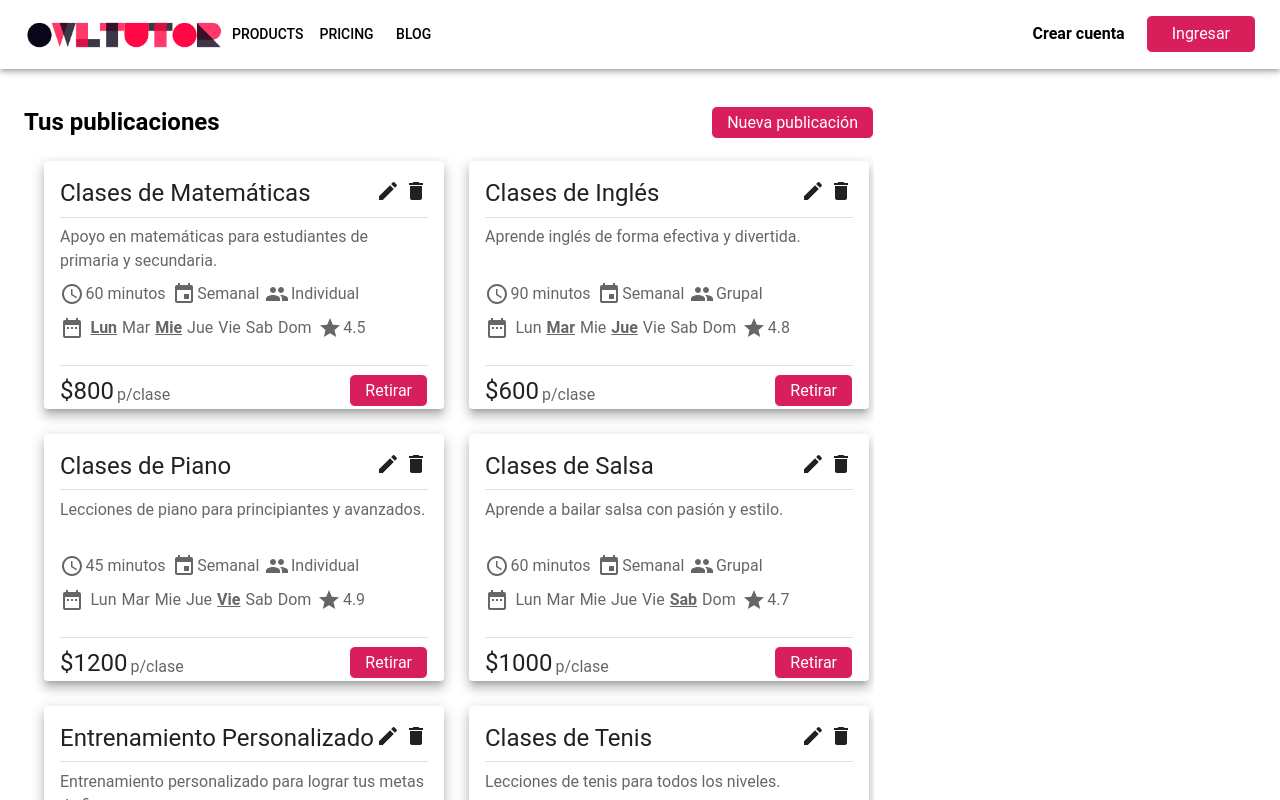
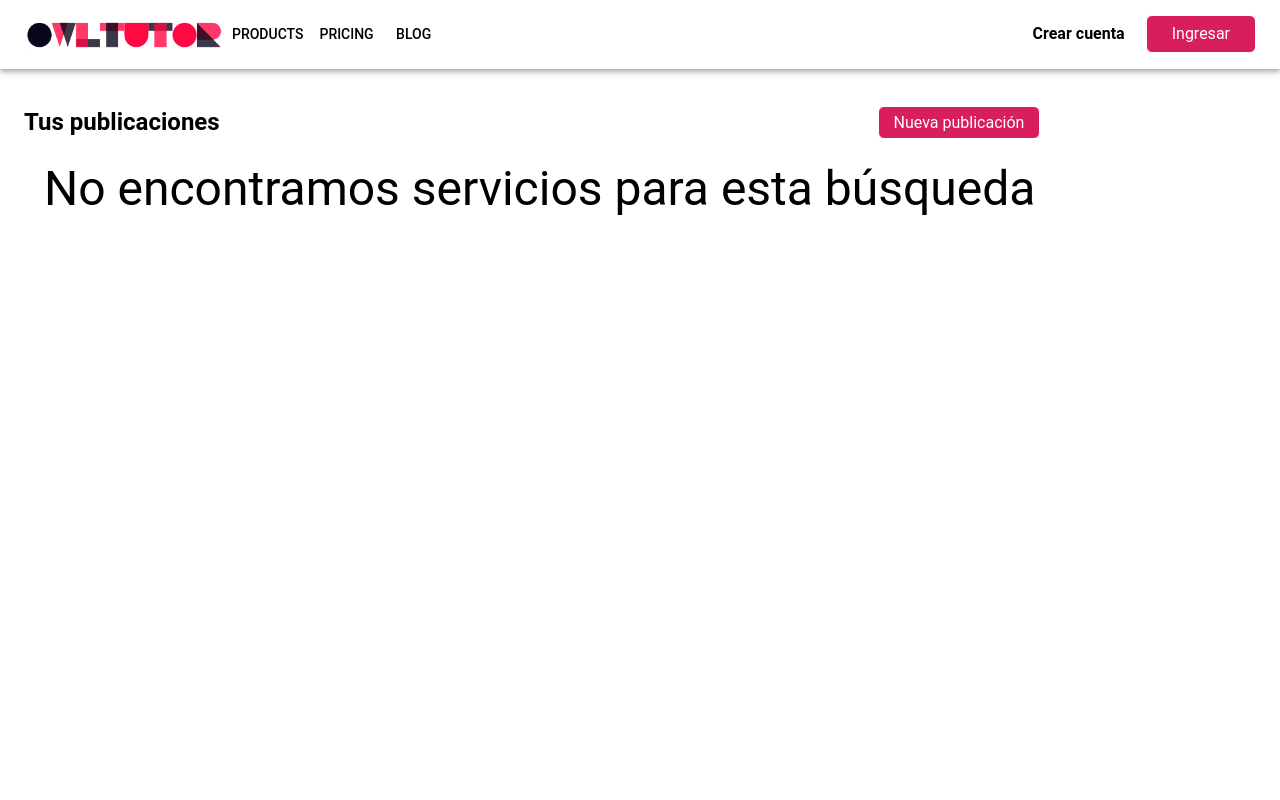
Before and after one commit to asantoro36/Owltutor, a React (Create React App) app: page /profile in a window 1280 px wide. Shown: the top 800 px of the page. Built offline with nearby package versions, Linux system fonts and the light colour scheme.

Commit message:
Use local storage to save services

```diff
--- a/src/components/CategoriesAccordion/CategoriesAccordion.tsx
+++ b/src/components/CategoriesAccordion/CategoriesAccordion.tsx
@@ -2,14 +2,11 @@ import {Accordion, AccordionDetails, AccordionSummary, FormControlLabel, Radio,
 import ExpandMoreIcon from "@mui/icons-material/ExpandMore";
 import Typography from "@mui/material/Typography";
 import * as React from "react";
-import {useState} from "react";
 import {categories} from "../../entities/Categories";
 
 
 
 export const CategoriesAccordion = ({ categorySelected, setCategorySelected }: any) => {
-
-
 
     const handleCategorySelectedOnChange = (value: string) => {
         setCategorySelected(parseInt(value))
--- a/src/components/FilterBar/FilterBar.tsx
+++ b/src/components/FilterBar/FilterBar.tsx
@@ -1,12 +1,9 @@
 import * as React from 'react';
 import "./FilterBar.css"
 import {
-    Accordion,
-    AccordionDetails,
-    AccordionSummary,
     Checkbox, Divider,
     FormControlLabel,
-    FormGroup, Radio, RadioGroup, Slider,
+    FormGroup, Slider,
     Stack
 } from "@mui/material";
 import Typography from "@mui/material/Typography";
@@ -99,10 +96,6 @@ export const FilterBar:  React.FC<FilterBarProps>  = ({ services, setFilteredSer
         setSliderValue(newValue);
     };
 
-    const handleCategorySelectedOnChange = (value: string) => {
-        setCategorySelected(parseInt(value))
-    }
-
     useEffect(() => {
         applyFilters(CATEGORY, categorySelected >= 0);
     }, [categorySelected]);
--- a/src/components/RadioSelector/RadioSelector.tsx
+++ b/src/components/RadioSelector/RadioSelector.tsx
@@ -1,4 +1,4 @@
-import {FormControl, FormControlLabel, FormLabel, MenuItem, Radio, RadioGroup} from "@mui/material";
+import {FormControl, FormControlLabel, FormLabel, Radio, RadioGroup} from "@mui/material";
 import React from "react";
 
 export const RadioSelector = ({ label, selectorName, options, setSelectedOption }: { label: string, selectorName: string, options: any[], setSelectedOption: any }) => {
--- a/src/controller/ServiceController.ts
+++ b/src/controller/ServiceController.ts
@@ -1,13 +1,45 @@
 import {Service} from "../entities/Service";
 
 export const saveService = (service: Service) => {
+    let services = getFromLocalStorage()
     service.id = ServicesList.length
-    ServicesList.push(service)
+    services.push(service)
+    saveInLocalStorage(services)
 }
 
 export const getServices = () => {
-    return ServicesList
+    if(localStorage.getItem("services")===null) {
+        saveInLocalStorage(ServicesList)
+    }
+    return getFromLocalStorage()
 }
+
+export const getUserServices = (userId: string) => {
+    return getFromLocalStorage().filter((service: Service) => service.responsibleId === userId)
+}
+
+const saveInLocalStorage = (services: Service[]) => {
+    try {
+        const servicesJson = JSON.stringify(services);
+        localStorage.setItem("services", servicesJson);
+    } catch (error) {
+        console.error('Error al guardar la lista de servicios en localStorage:', error);
+    }
+};
+
+const getFromLocalStorage = () => {
+    try {
+        const serviciosJson = localStorage.getItem("services");
+        if (serviciosJson) {
+            return JSON.parse(serviciosJson);
+        } else {
+            return [];
+        }
+    } catch (error) {
+        console.error('Error al obtener la lista de servicios desde localStorage:', error);
+        return [];
+    }
+};
 
 const ServicesList: Service[] = [
     {
@@ -18,6 +50,7 @@ const ServicesList: Service[] = [
         type: "INDIVIDUAL",
         frequency: "WEEKLY",
         rating: 4.5,
+        responsibleId: "AnaFonseca@email.com",
         responsible: "Ana Fonseca",
         responsibleExperience: "Soy Ana, y tengo un título en Educación Matemática y más de 10 años de experiencia enseñando matemáticas en escuelas locales. He ayudado a cientos de estudiantes a mejorar sus habilidades matemáticas y alcanzar el éxito académico.",
         duration: "60 minutos",
@@ -34,6 +67,7 @@ const ServicesList: Service[] = [
         type: "GROUP",
         frequency: "WEEKLY",
         rating: 4.8,
+        responsibleId: "David@email.com",
         responsible: "David English",
         responsibleExperience: "Profesor de inglés certificado con 8 años de experiencia. He enseñado en escuelas de idiomas y he trabajado con empresas internacionales, ayudando a mis estudiantes a dominar el inglés y alcanzar sus metas comunicativas.",
         duration: "90 minutos",
@@ -50,6 +84,7 @@ const ServicesList: Service[] = [
         type: "INDIVIDUAL",
         frequency: "WEEKLY",
         rating: 4.9,
+        responsibleId: "elena@email.com",
         responsible: "Elena Vargas",
         responsibleExperience: "Soy Elena, una pianista profesional con más de 15 años de experiencia en la interpretación y la enseñanza de piano. Tengo un grado en Música y he actuado en conciertos internacionales, compartiendo mi pasión por la música con mis estudiantes.",
         duration: "45 minutos",
@@ -66,6 +101,7 @@ const ServicesList: Service[] = [
         type: "GROUP",
         frequency: "WEEKLY",
         rating: 4.7,
+        responsibleId: "carlos@email.com",
         responsible: "Carlos Romero",
         responsibleExperience: "Soy Carlos, un bailarín y coreógrafo de salsa con renombre internacional. He trabajado como instructor de baile en prestigiosas academias y he coreografiado espectáculos en todo el mundo. Mi pasión por la salsa es contagiosa y la comparto en cada clase.",
         duration: "60 minutos",
@@ -82,6 +118,7 @@ const ServicesList: Service[] = [
         type: "INDIVIDUAL",
         frequency: "WEEKLY",
         rating: 4.6,
+        responsibleId: "maria@email.com",
         responsible: "María Sanchez",
         responsibleExperience: "Soy María, una entrenadora certificada en fitness con más de 7 años de experiencia. He trabajado con atletas de alto rendimiento y personas de todas las edades para ayudarles a alcanzar sus objetivos de salud y bienestar. Mi enfoque es personalizado y orientado a resultados.",
         duration: "75 minutos",
@@ -98,6 +135,7 @@ const ServicesList: Service[] = [
         type: "GROUP",
         frequency: "WEEKLY",
         rating: 4.4,
+        responsibleId: "david@email.com",
         responsible: "Juan Perez",
         responsibleExperience: "Soy Juan, un extenista profesional con una amplia trayectoria en el circuito internacional. Además de mi experiencia en competencias, tengo más de 5 años de experiencia como entrenador de tenis, ayudando a mis estudiantes a mejorar su juego y disfrutar del tenis.",
         duration: "90 minutos",
@@ -114,6 +152,7 @@ const ServicesList: Service[] = [
         type: "INDIVIDUAL",
         frequency: "UNIQUE",
         rating: 4.9,
+        responsibleId: "luis@email.com",
         responsible: "Luis Gonzales",
         responsibleExperience: "Soy Luis, un diseñador gráfico con más de 12 años de experiencia en branding y diseño de logotipos. He trabajado con empresas de renombre y startups para crear identidades visuales sólidas y atractivas.",
         duration: "120 minutos",
@@ -130,6 +169,7 @@ const ServicesList: Service[] = [
         type: "INDIVIDUAL",
         frequency: "UNIQUE",
         rating: 1.8,
+        responsibleId: "laura@email.com",
         responsible: "Laura Linas",
         responsibleExperience: "Soy Laura, una desarrolladora web con más de 8 años de experiencia en proyectos personalizados. He trabajado con empresas de diversos sectores y he entregado soluciones web de alta calidad y rendimiento.",
         duration: "180 minutos",
@@ -146,6 +186,7 @@ const ServicesList: Service[] = [
         type: "INDIVIDUAL",
         frequency: "MONTHLY",
         rating: 4.7,
+        responsibleId: "javie@email.com",
         responsible: "Javier Toledo",
         responsibleExperience: "Soy Javier, un asesor financiero con más de 15 años de experiencia en instituciones bancarias de renombre. He ayudado a individuos y familias a alcanzar sus metas financieras a través de estrategias de inversión y planificación fiscal personalizadas.",
         duration: "90 minutos",
@@ -162,6 +203,7 @@ const ServicesList: Service[] = [
         type: "INDIVIDUAL",
         frequency: "UNIQUE",
         rating: 4.1,
+        responsibleId: "eva@email.com",
         responsible: "Eva Zamora",
         responsibleExperience: "Soy Eva, una diseñadora de interiores con una sólida formación y más de 10 años de experiencia en diseño residencial. He trabajado en proyectos de viviendas y apartamentos de lujo, creando ambientes que reflejan la personalidad y las necesidades de mis clientes.",
         duration: "180 minutos",
@@ -178,6 +220,7 @@ const ServicesList: Service[] = [
         type: "GROUP",
         frequency: "WEEKLY",
         rating: 2.6,
+        responsibleId: "marta@email.com",
         responsible: "Marta Alvarez",
         responsibleExperience: "Soy Marta, una experta en marketing digital con una amplia trayectoria en agencias de marketing y startups exitosas. Durante los últimos 7 años, he dirigido campañas exitosas en línea y he ayudado a empresas a aumentar su presencia digital y sus ventas.",
         duration: "90 minutos",
--- a/src/courses/Courses.tsx
+++ b/src/courses/Courses.tsx
@@ -5,15 +5,17 @@ import Typography from "@mui/material/Typography";
 import {ActionsServiceCard} from "../components/ActionsServiceCard/ActionsServiceCard";
 import "./Courses.css"
 import {useNavigate} from "react-router-dom";
-import {getServices} from "../controller/ServiceController";
+import {getServices, getUserServices} from "../controller/ServiceController";
+import {getLoggedUser} from "../controller/UserController";
 
 export const Courses = () => {
 
     const [classes, setClasses] = useState<Service[]>([])
     const navigate = useNavigate();
+    const loggedUser = getLoggedUser()
 
     useEffect(() => {
-        setClasses(getServices)
+        setClasses(getUserServices(loggedUser?.mail || ""))
     }, []);
 
     return(
--- a/src/entities/Service.ts
+++ b/src/entities/Service.ts
@@ -6,6 +6,7 @@ export interface Service {
     type: string; // Puede ser 'Individual' o 'Grupal'
     frequency: string; // Puede ser 'única', 'semanal', o 'mensual'
     rating: number;
+    responsibleId: string,
     responsible: string;
     responsibleExperience: string,
     duration: string;
--- a/src/home/ServicesBoard.tsx
+++ b/src/home/ServicesBoard.tsx
@@ -14,11 +14,11 @@ export const ServicesBoard = () => {
 
     const [classes, setClasses] = useState<Service[]>([])
     const [filteredClasses, setFilteredClasses] = useState<Service[]>([])
-    const servicesList = getServices()
+    const ServicesList = getServices()
 
     useEffect(() => {
-        setClasses(servicesList)
-        setFilteredClasses(servicesList);
+        setClasses(ServicesList)
+        setFilteredClasses(ServicesList);
     }, []);
 
     return (
@@ -37,7 +37,7 @@ export const ServicesBoard = () => {
                             <Typography variant={"h3"} className={"services-not-found"}>No encontramos servicios para esta búsqueda</Typography>
                             :
                         filteredClasses.map((s) => (
-                            <ServiceCard service={s}/>
+                            s.isPublished && <ServiceCard service={s}/>
                         ))
                     }
                 </div>
--- a/src/newCourse/CreateCourse.tsx
+++ b/src/newCourse/CreateCourse.tsx
@@ -55,11 +55,12 @@ export const CreateCourse = () => {
             category: formData.category,
             description: formData.description,
             type: formData.type,
-            frequency: formData.frequency + " minutos",
+            frequency: formData.frequency,
             rating: 0,
+            responsibleId: loggedUser?.mail || "",
             responsible: loggedUser?.name + " " + loggedUser?.surname, //TODO hacer que agregue el id del usuario y luego busque info
             responsibleExperience: loggedUser?.experience || "",
-            duration: formData.duration,
+            duration: formData.duration + " minutos",
             days: formData.days,
             cost: formData.cost,
             comments: [],
```
